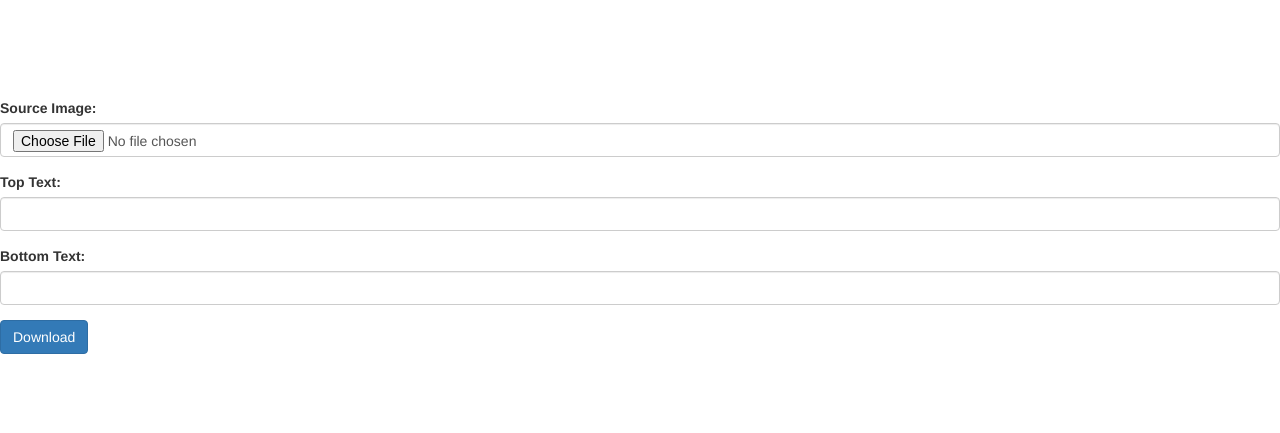
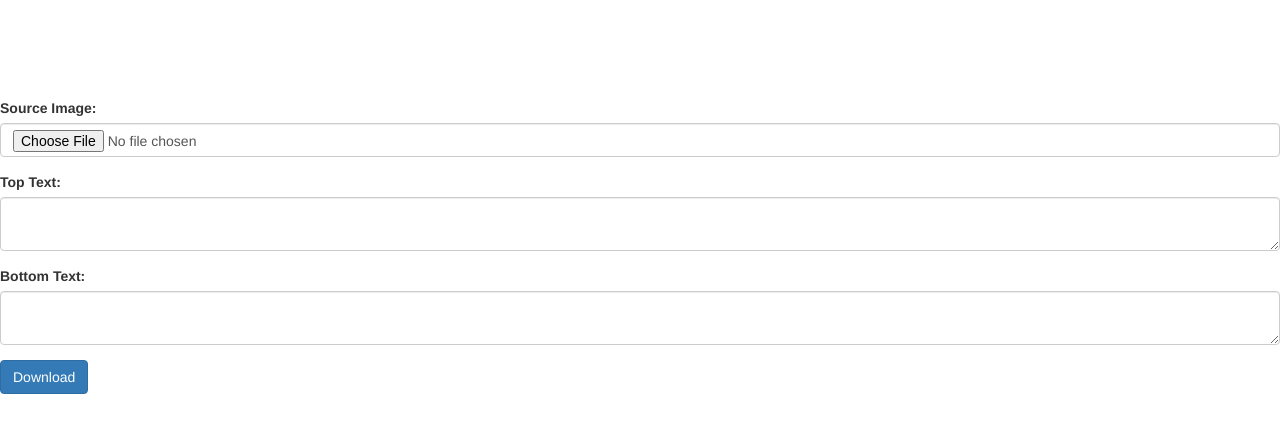
Before and after one commit to wbguitar/meme-creator, a website: page index.html in a window 1280 px wide. Shown: the part 57-490 px from the top of the page. Drawn offline with nearby package versions, Linux system fonts and the light colour scheme; files whose address does not match are found by name.

Commit message:
change input to textarea

```diff
--- a/index.html
+++ b/index.html
@@ -41,21 +41,24 @@
 
       <div class="form-group">
         <label for="topText">Top Text:</label>
-        <input type="text" id="topText" class="form-control">
+        <!-- <input type="text" id="topText" class="form-control"> -->
+        <textarea id="topText" class="form-control"></textarea>
       </div>
 
       <div class="form-group">
         <label for="bottomText">Bottom Text:</label>
-        <input type="text" id="bottomText" class="form-control">
+        <!-- <input type="text" id="bottomText" class="form-control"> -->
+        <textarea id="bottomText" class="form-control"></textarea>
       </div>
 
-      <a class="btn btn-primary download-button" id="downloadMeme" download="meme.png">Download</a>
+      <a class="btn btn-primary download-button" id="downloadMeme" download="meme.jpg">Download</a>
 
     </div>
 
   </div>
 
   <script src="./dist/memes.js"></script>
+  <div class="has-error" style="display: none;"></div>
 </body>
 
 </html>
```
